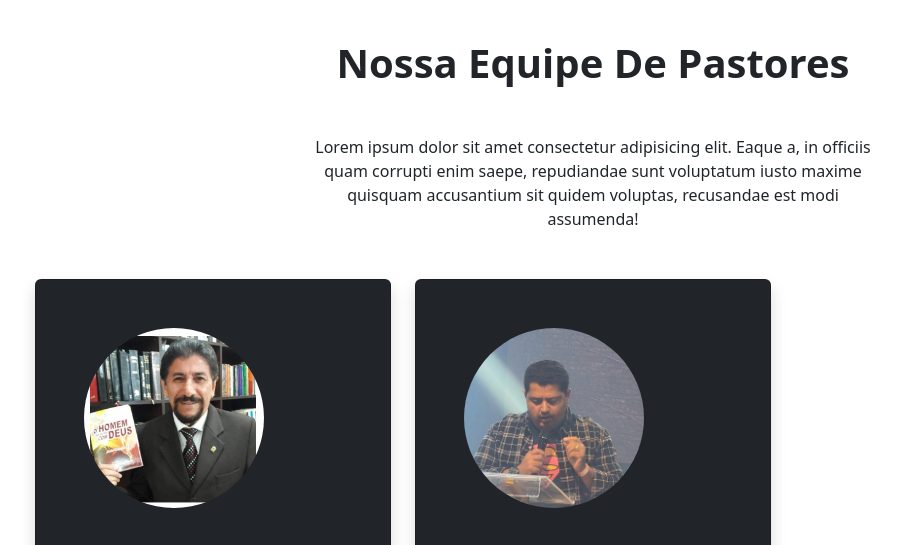
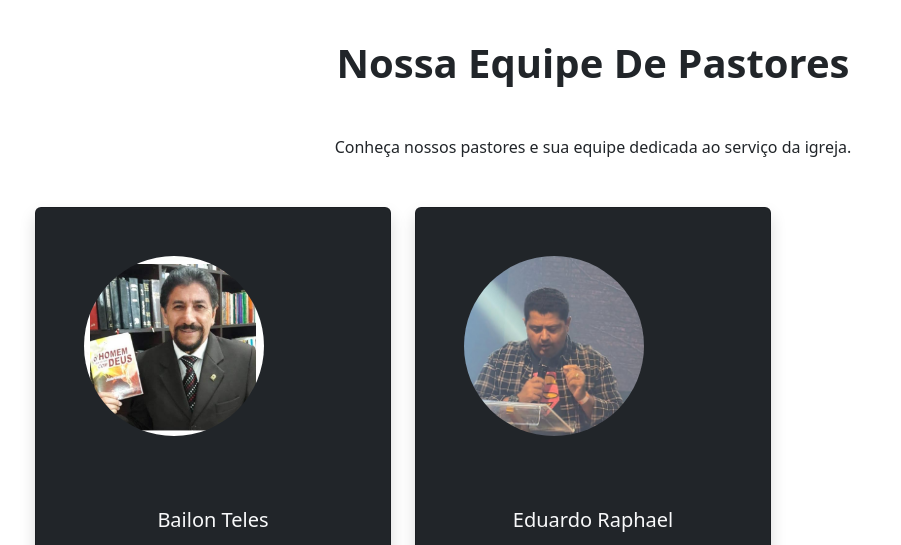
Before and after one commit to Moeniee/atividade-extensionista, a website: page index.html in a window 1280 px wide. Shown: the part 5140-5685 px from the top of the page, without its empty margins (47-948 px from the left). Drawn offline with nearby package versions, Linux system fonts and the light colour scheme; no server answers.

Commit message:
Ajustando o texto de pastores

```diff
--- a/index.html
+++ b/index.html
@@ -222,7 +222,7 @@
 <div class="py-5" id="team">
     <div class="container">
     <h2 class="text-capitalize text-center fs-1 mb-5">Nossa equipe de pastores</h2>
-    <p class="w-50 m-auto text-center">Lorem ipsum dolor sit amet consectetur adipisicing elit. Eaque a, in officiis quam corrupti enim saepe, repudiandae sunt voluptatum iusto maxime quisquam accusantium sit quidem voluptas, recusandae est modi assumenda!</p>
+    <p class="w-50 m-auto text-center">Conheça nossos pastores e sua equipe dedicada ao serviço da igreja.</p>
     <div class="row g-4 py-5">
       <div class="col-lg-4 mb-3 mb-sm-0">
         <div class="card shadow text-center bg-dark text-light">
```
